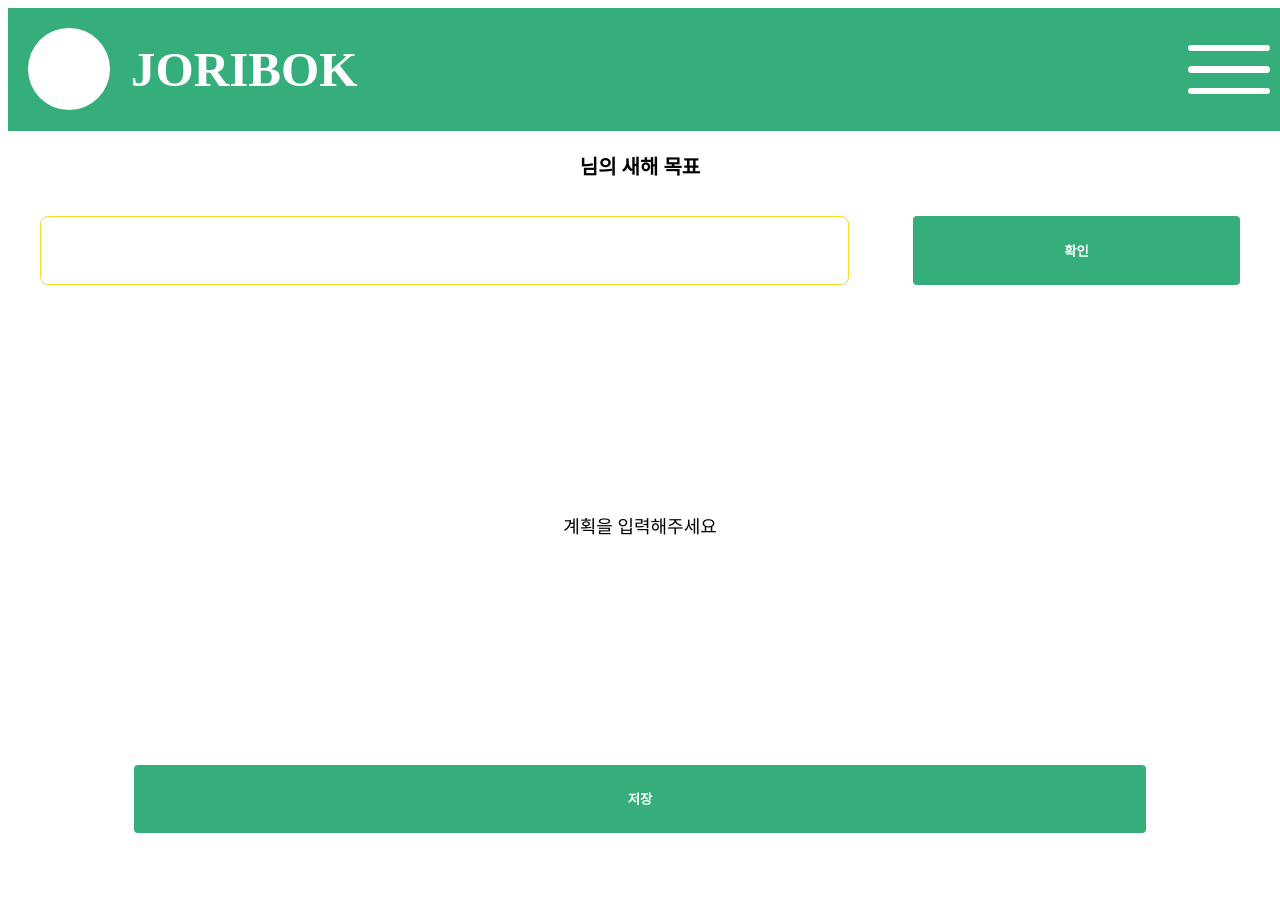
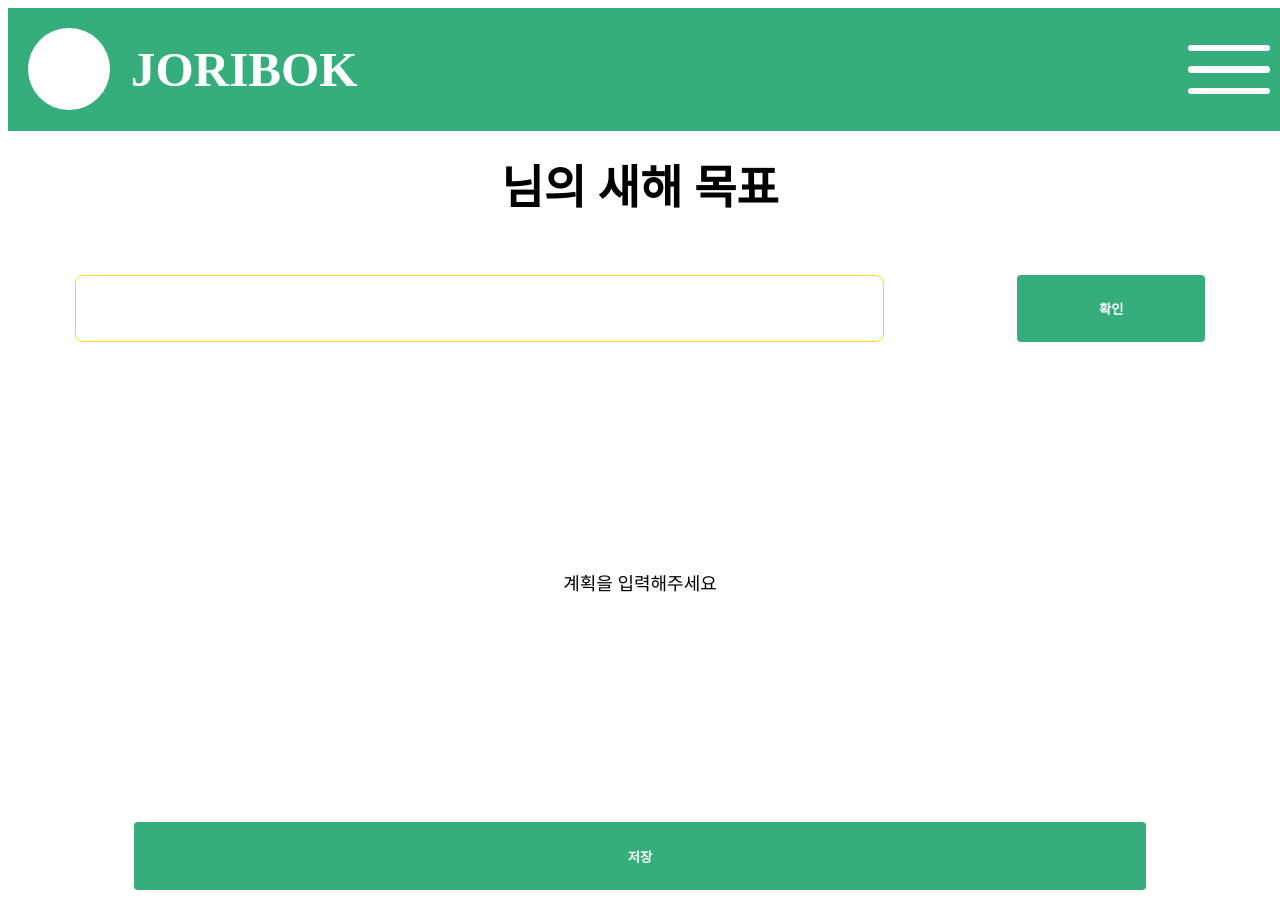
Before and after one commit to Joribok/Joribok, a Next.js app in the folder frontend/: page /write-plan in a window 1280 px wide. Before the commit the page ends 841 px from the top, so only its background shows below. Built offline with nearby package versions, Linux system fonts and the light colour scheme; a web font is replaced by a local one; what emotion-reset would draw is missing.

Commit message:
fix: 리뷰내용 반영

```diff
--- a/frontend/src/components/PlanBox/animation.module.css
+++ b/frontend/src/components/PlanBox/animation.module.css
@@ -8,5 +8,5 @@
 }
 
 .isHover {
-  animation: bounce 0.3s infinite;
+  animation: bounce 0.3s alternate;
 }
--- a/frontend/src/components/PlanBox/index.styles.tsx
+++ b/frontend/src/components/PlanBox/index.styles.tsx
@@ -10,7 +10,7 @@
   align-items: center;
 
   width: 100%;
-  min-height: 50px;
+  min-height: 3.125rem;
   list-style: none;
   border-radius: 10px;
 
--- a/frontend/src/components/PlanBox/index.tsx
+++ b/frontend/src/components/PlanBox/index.tsx
@@ -12,17 +12,22 @@
 
 const PlanBox = ({ plan, onDeleteButtonClick }: PlanBoxProps) => {
   const [animationName, setAnimationName] = useState('');
-  const color = useMemo(() => getRandomColor(), [plan]);
+  const randomColor = useMemo(() => getRandomColor(), [plan]);
+
+  const settingAnimationName = (className: string) => () => {
+    setAnimationName(className);
+  };
+
   return (
     <S.Container
       className={animationName}
-      randomColor={color}
-      onMouseOver={() => setAnimationName(styles.isHover)}
-      onMouseUp={() => setAnimationName(styles.isHover)}
-      onMouseOut={() => setAnimationName('')}
+      randomColor={randomColor}
+      onMouseOver={settingAnimationName(styles.isHover)}
+      onMouseUp={settingAnimationName(styles.isHover)}
+      onMouseOut={settingAnimationName('')}
     >
       <S.Content>{plan}</S.Content>
-      <S.DeleteButton onClick={onDeleteButtonClick} aria-label={'계획 삭제하기'}>
+      <S.DeleteButton onClick={onDeleteButtonClick} aria-label="계획 삭제하기">
         <S.DeleteIcon />
       </S.DeleteButton>
     </S.Container>
--- a/frontend/src/pages/write-plan/index.styles.tsx
+++ b/frontend/src/pages/write-plan/index.styles.tsx
@@ -8,7 +8,7 @@
 `;
 
 export const Title = styled.h2`
-  font-size: 20px;
+  font-size: 1.125rem;
   width: 100%;
   text-align: center;
   margin-top: 20px;
@@ -19,7 +19,7 @@
   }
 `;
 
-export const InputContainer = styled.div`
+export const FormContainer = styled.form`
   display: flex;
   justify-content: space-around;
   width: 100%;
@@ -28,10 +28,6 @@
 
   input {
     width: 60%;
-  }
-
-  button {
-    width: 50px;
   }
 `;
 
--- a/frontend/src/pages/write-plan/index.tsx
+++ b/frontend/src/pages/write-plan/index.tsx
@@ -11,6 +11,7 @@
 import { userStateAtom } from '@/store';
 
 import * as S from './index.styles';
+import { SIZE } from '@/constants';
 
 const WritingPlan = () => {
   const userNickName = useAtomValue(userStateAtom);
@@ -25,9 +26,14 @@
     setPlan(e.target.value);
   };
 
-  const onPlanConfirmButtonClick = () => {
+  const onAddPlanButtonClick = () => {
     if (planList.length >= 10) {
       showSnackBar('계획은 10개까지 입력하실 수 있습니다');
+      return;
+    }
+
+    if (plan.trim().length <= 0) {
+      showSnackBar('빈 공백은 입력하실 수 없습니다');
       return;
     }
 
@@ -35,6 +41,7 @@
       showSnackBar('중복되는 계획은 입력하실 수 없습니다');
       return;
     }
+
     setPlanList([...planList, plan]);
     setPlan('');
   };
@@ -45,7 +52,7 @@
 
   const onPlanSaveButtonClick = () => {
     if (planList.length === 0) {
-      showSnackBar('계획은 입력해주세요');
+      showSnackBar('계획을 입력해주세요');
       return;
     }
     postArticle({ planList });
@@ -56,15 +63,22 @@
       <S.Title>
         <span>{userNickName.nickname}</span> 님의 새해 목표
       </S.Title>
-      <S.InputContainer>
+      <S.FormContainer
+        onSubmit={(e: React.FormEvent<HTMLFormElement>) => {
+          e.preventDefault();
+          onAddPlanButtonClick();
+        }}
+      >
         <Input type={'text'} value={plan} onChange={onPlanInputChange} />
-        <Button onClick={onPlanConfirmButtonClick}>확인</Button>
-      </S.InputContainer>
+        <Button type="submit" size={SIZE.SMALL}>
+          확인
+        </Button>
+      </S.FormContainer>
       <S.InputResultContainer>
         {planList.length >= 1 ? (
-          planList.map((item, index) => (
+          planList.map(item => (
             <PlanBox
-              key={index}
+              key={item}
               plan={item}
               onDeleteButtonClick={() => {
                 onPlanDeleteButtonClick(item);
```
